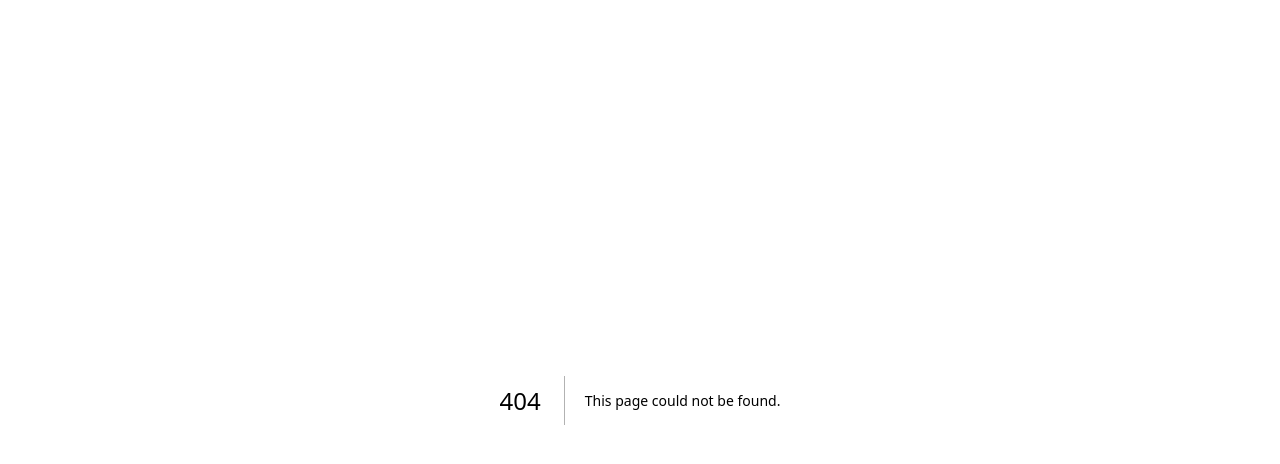
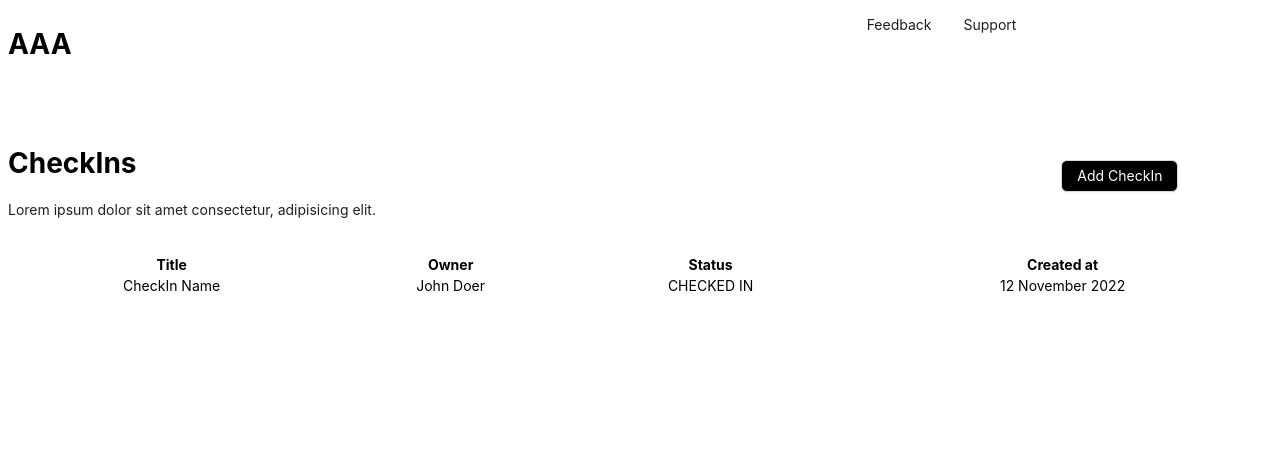
Before and after one commit to Hamaad9292/newNextProj, a Next.js app: page /New in a window 1280 px wide. Before the commit this address had no page. Shown: the top 464 px of the page. Built offline with nearby package versions, Linux system fonts and the light colour scheme.

Commit message:
Initial commit

```diff
--- a/next.config.js
+++ b/next.config.js
@@ -3,4 +3,4 @@ const nextConfig = {
   reactStrictMode: true,
 }
 
-module.exports = nextConfig
+module.exports =nextConfig
--- a/package.json
+++ b/package.json
@@ -9,6 +9,7 @@
     "lint": "next lint"
   },
   "dependencies": {
+    "antd": "^5.4.5",
     "eslint": "8.39.0",
     "eslint-config-next": "13.3.1",
     "next": "13.3.1",
--- /dev/null
+++ b/src/Components/AddCheck.js
@@ -0,0 +1,77 @@
+import React, { useState, useEffect } from 'react';
+import { Row, Col, Typography, Button, Form, Input, Modal } from 'antd';
+const { Text } = Typography;
+
+function AddCheck() {
+    const [visible, setVisible] = useState(false); // State to manage form visibility
+    const [formValues, setFormValues] = useState(null); // State to store form values
+
+    useEffect(() => {
+
+        if (!visible) {
+            setFormValues(null);
+        }
+    }, [visible]);
+
+    const handleOpenForm = () => {
+        setVisible(true);
+    };
+
+    const handleCloseForm = () => {
+        setVisible(false);
+    };
+
+    const handleSubmit = (values) => {
+        console.log(values);
+        setFormValues(values);
+        handleCloseForm();
+    };
+
+    return (
+        <div>
+            <Row style={{ marginTop: "3rem" }}>
+                <Col span={20}>
+                    <h1>CheckIns</h1>
+                    <div>
+                        <Text>Lorem ipsum dolor sit amet consectetur, adipisicing elit.</Text>
+                    </div>
+                </Col>
+                <Col span={4}>
+                    <Button type="default" onClick={handleOpenForm} style={{ background: 'black', color: 'white', marginTop: '2rem' }}>
+                        Add CheckIn
+                    </Button>
+                </Col>
+            </Row>
+            <Modal visible={visible} onCancel={handleCloseForm} footer={null} centered>
+                <h3>New CheckIn</h3>
+                <Form onFinish={handleSubmit}>
+                    <Form.Item name="Title" label="Title" rules={[{ required: true }]}>
+                        <Input placeholder="Check In Title" />
+                    </Form.Item>
+                    <Form.Item name="URL" label="URL" rules={[{ required: true }]}>
+                        <Input placeholder="Image URL" />
+                    </Form.Item>
+                    <Form.Item>
+                        <Button type="primary" htmlType="submit" style={{ float: 'right', background: "black", color: 'white' }}>
+                            Create CheckIn
+                        </Button>
+                        <Button htmlType="button" onClick={handleCloseForm} style={{ float: "right", background: "white", color: 'black' }}>
+                            Cancel
+                        </Button>
+                    </Form.Item>
+                </Form>
+            </Modal>
+
+            {formValues && (
+                <div style={{ position: 'fixed', right: 0, top: 0, bottom: 0, backgroundColor: 'lightgray', width: '30%', padding: '1rem' }}>
+                    <h3>Form Values</h3>
+                    <h3><strong>Title:</strong> {formValues.Title}</h3>
+                    <h3><strong>URL:</strong> {formValues.URL}</h3>
+                    <Button onClick={() => setFormValues(null)} style={{ position: 'absolute', top: 0, right: 0 }}>Close</Button>
+                </div>
+            )}
+        </div>
+    )
+}
+
+export default AddCheck;
--- /dev/null
+++ b/src/Components/Detial.js
@@ -0,0 +1,28 @@
+import React from 'react';
+import { Row, Typography } from 'antd';
+const { Text } = Typography;
+
+function Detail() {
+    return (
+        <div>
+            <Row style={{ marginTop: '2rem' }}>
+                <table style={{ width: '100%' }}>
+                    <tr>
+                        <th colSpan={6}>Title</th>
+                        <th colSpan={6}>Owner</th>
+                        <th colSpan={6}>Status</th>
+                        <th colSpan={6}>Created at</th>
+                    </tr>
+                    <tr style={{ textAlign: "center" }}>
+                        <td colSpan={6}>CheckIn Name</td>
+                        <td colSpan={6}>John Doer</td>
+                        <td colSpan={6}>CHECKED IN</td>
+                        <td colSpan={6}>12 November 2022</td>
+                    </tr>
+                </table>
+            </Row>
+        </div>
+    )
+}
+
+export default Detail;
--- /dev/null
+++ b/src/Components/Navbar.js
@@ -0,0 +1,21 @@
+import React from 'react';
+import { Row, Col, Typography, Button } from 'antd';
+const { Text } = Typography;
+
+function Navbar() {
+  return (
+    <div>
+      <Row>
+        <Col span={16}>
+          <h1>AAA</h1>
+        </Col>
+        <Col span={8}>
+          <Button type="text">Feedback</Button>
+          <Button type="text">Support</Button>
+        </Col>
+      </Row>
+    </div>
+  );
+}
+
+export default Navbar;
--- /dev/null
+++ b/src/pages/New.js
@@ -0,0 +1,17 @@
+import Navbar from '@/Components/Navbar';
+import AddCheck from '@/Components/AddCheck'
+import React from 'react';
+import Detial from '@/Components/Detial';
+
+
+function New() {
+  return (
+    <div>
+        <Navbar/>
+        <AddCheck/>
+        <Detial/>
+    </div>
+  )
+}
+
+export default New
--- a/src/pages/_app.js
+++ b/src/pages/_app.js
@@ -1,4 +1,4 @@
-import '@/styles/globals.css'
+
 
 export default function App({ Component, pageProps }) {
   return <Component {...pageProps} />
--- a/src/pages/_document.js
+++ /dev/null
@@ -1,13 +0,0 @@
-import { Html, Head, Main, NextScript } from 'next/document'
-
-export default function Document() {
-  return (
-    <Html lang="en">
-      <Head />
-      <body>
-        <Main />
-        <NextScript />
-      </body>
-    </Html>
-  )
-}
```
Also changed, not shown: src/pages/index.js (+8 -109 lines), 2 other files (tests, documents, lock files or other folders).
